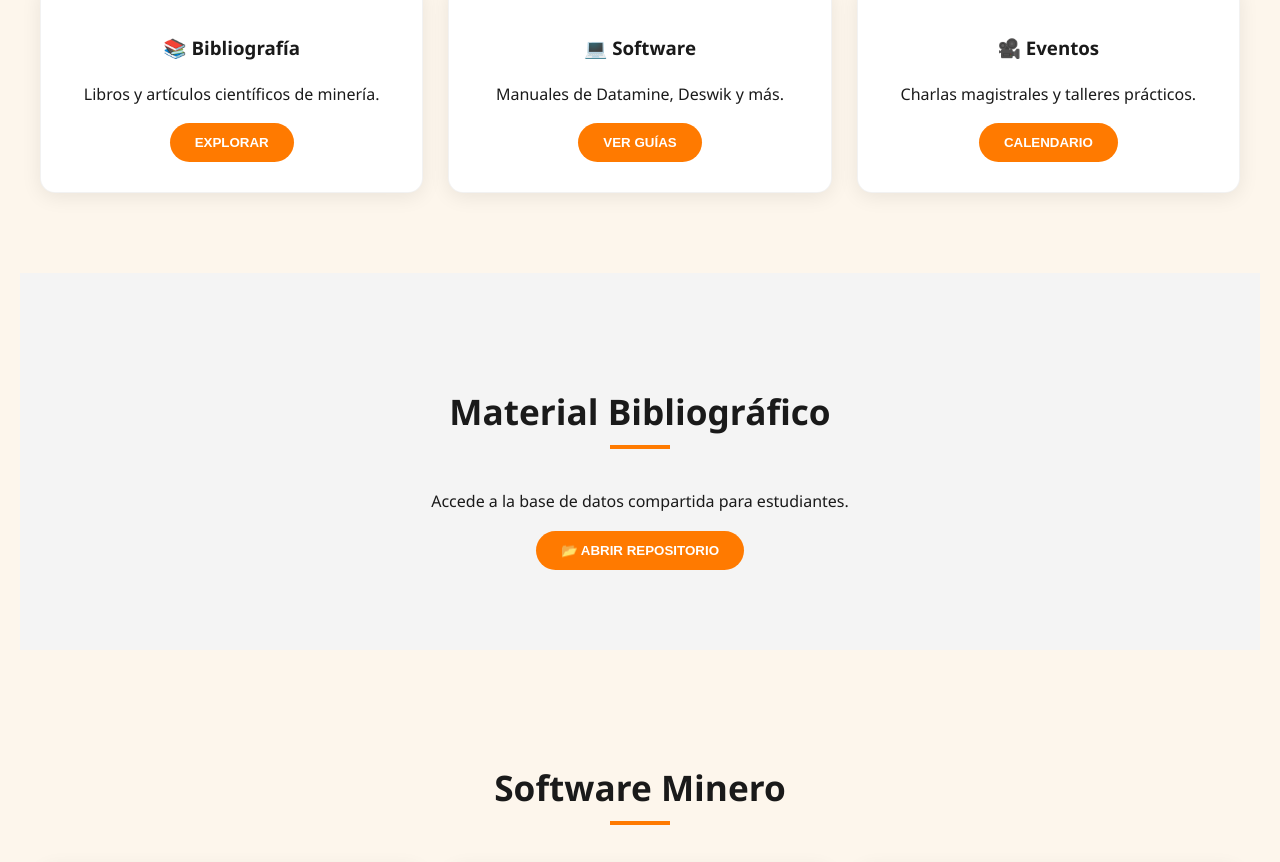
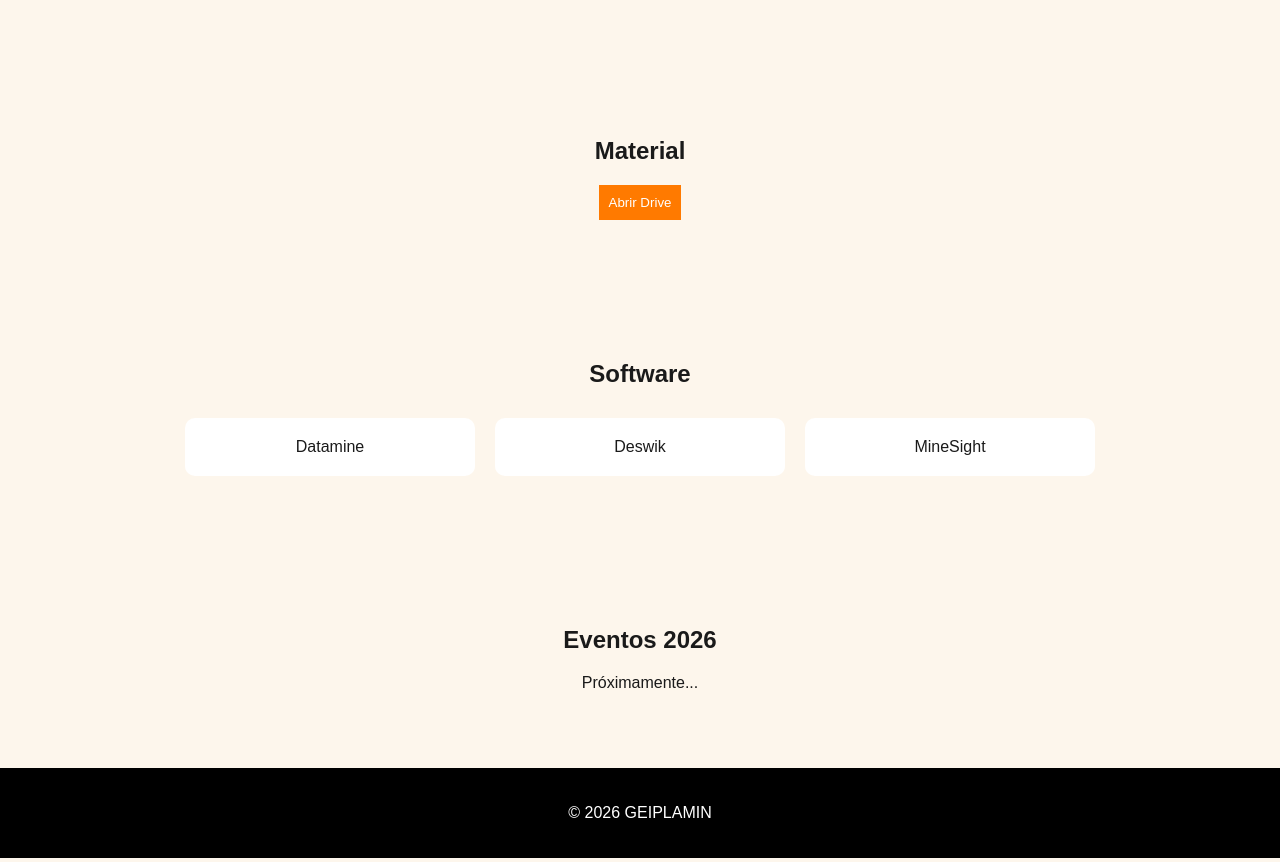
Before and after one commit to angiegutierrez-max/angiegutierrez-max.github.io, a plain HTML site: page index.html in a window 1280 px wide. Shown: the part 547-1409 px from the top of the page. Drawn offline with Linux system fonts and the light colour scheme.

Commit message:
Update index.html

```diff
--- a/index.html
+++ b/index.html
@@ -12,127 +12,66 @@
     --dark: #1a1a1a;
     --light-bg: #fdf6ec;
     --white: #ffffff;
-            --shadow: 0 4px 20px rgba(0,0,0,0.08);
 }
 
 body {
     margin: 0;
-            font-family: 'Segoe UI', Tahoma, Geneva, Verdana, sans-serif;
+    font-family: Arial;
     background: var(--light-bg);
     color: var(--dark);
-            line-height: 1.6;
 }
 
 header {
-            background: linear-gradient(135deg, #000000 0%, #333333 100%);
-            padding: 60px 20px;
+    background: #000;
+    padding: 50px;
     text-align: center;
-            color: var(--white);
-            border-bottom: 5px solid var(--primary);
-        }
-
-        header h1 {
-            margin: 0;
-            font-size: 3rem;
-            letter-spacing: 2px;
+    color: white;
 }
 
 nav {
-            background: rgba(0, 0, 0, 0.9);
-            backdrop-filter: blur(10px);
+    background: #111;
     padding: 15px;
     text-align: center;
-            position: sticky;
-            top: 0;
-            z-index: 1000;
 }
 
 nav a {
-            color: var(--white);
-            margin: 0 15px;
+    color: white;
+    margin: 10px;
     text-decoration: none;
-            font-weight: 600;
-            transition: 0.3s;
-            text-transform: uppercase;
-            font-size: 0.9rem;
-        }
-
-        nav a:hover {
-            color: var(--primary);
 }
 
 section {
-            max-width: 1200px;
-            margin: 0 auto;
-            padding: 80px 20px;
+    padding: 60px 20px;
     text-align: center;
 }
 
-        h2 {
-            font-size: 2.2rem;
-            margin-bottom: 40px;
-            position: relative;
-            padding-bottom: 10px;
-        }
-
-        h2::after {
-            content: '';
-            width: 60px;
-            height: 4px;
-            background: var(--primary);
-            position: absolute;
-            bottom: 0;
-            left: 50%;
-            transform: translateX(-50%);
-        }
-
-        .grid-container {
-            display: grid;
-            grid-template-columns: repeat(auto-fit, minmax(280px, 1fr));
-            gap: 25px;
-            margin-top: 20px;
+.grid {
+    display: flex;
+    flex-wrap: wrap;
+    justify-content: center;
 }
 
 .card {
-            background: var(--white);
-            padding: 30px;
-            border-radius: 15px;
-            box-shadow: var(--shadow);
-            transition: transform 0.3s ease;
-            border: 1px solid rgba(0,0,0,0.05);
-        }
-
-        .card:hover {
-            transform: translateY(-10px);
+    background: white;
+    margin: 10px;
+    padding: 20px;
+    width: 250px;
+    border-radius: 10px;
 }
 
 button {
     background: var(--primary);
     border: none;
-            padding: 12px 25px;
+    padding: 10px;
     color: white;
-            border-radius: 50px;
     cursor: pointer;
-            font-weight: bold;
-            transition: 0.3s;
-            text-transform: uppercase;
-        }
-
-        button:hover {
-            background: var(--primary-dark);
-            transform: scale(1.05);
 }
 
 footer {
-            background: var(--dark);
+    background: black;
     color: white;
-            padding: 40px 20px;
     text-align: center;
-            margin-top: 50px;
-        }
-
-        html {
-            scroll-behavior: smooth;
+    padding: 20px;
 }
 </style>
 </head>
@@ -141,7 +80,7 @@
 
 <header>
 <h1>GEIPLAMIN</h1>
-    <p>Grupo de Estudiantes de Ingeniería de Planeamiento Minero UNMSM</p>
+<p>Grupo de Planeamiento Minero UNMSM</p>
 </header>
 
 <nav>
@@ -153,61 +92,47 @@
 
 <section id="inicio">
 <h2>Bienvenidos</h2>
-    <div class="grid-container">
+
+<div class="grid">
 <div class="card">
 <h3>📚 Bibliografía</h3>
-            <p>Libros y artículos científicos de minería.</p>
-            <button onclick="document.getElementById('recursos').scrollIntoView()">Explorar</button>
+<button onclick="document.getElementById('recursos').scrollIntoView()">Ver</button>
 </div>
+
 <div class="card">
 <h3>💻 Software</h3>
-            <p>Manuales de Datamine, Deswik y más.</p>
-            <button onclick="document.getElementById('software').scrollIntoView()">Ver guías</button>
+<button onclick="document.getElementById('software').scrollIntoView()">Ver</button>
 </div>
+
 <div class="card">
 <h3>🎥 Eventos</h3>
-            <p>Charlas magistrales y talleres prácticos.</p>
-            <button onclick="document.getElementById('eventos').scrollIntoView()">Calendario</button>
+<button onclick="document.getElementById('eventos').scrollIntoView()">Ver</button>
 </div>
 </div>
+
 </section>
 
-<section id="recursos" style="background: #f4f4f4;">
-    <h2>Material Bibliográfico</h2>
-    <p>Accede a la base de datos compartida para estudiantes.</p>
-    <button onclick="window.open('https://drive.google.com')">📂 Abrir Repositorio</button>
+<section id="recursos">
+<h2>Material</h2>
+<button onclick="window.open('https://drive.google.com')">Abrir Drive</button>
 </section>
 
 <section id="software">
-    <h2>Software Minero</h2>
-    <div class="grid-container">
-        <div class="card"><h4>Datamine Studio</h4></div>
-        <div class="card"><h4>Deswik Suite</h4></div>
-        <div class="card"><h4>MineSight</h4></div>
+<h2>Software</h2>
+<div class="grid">
+<div class="card">Datamine</div>
+<div class="card">Deswik</div>
+<div class="card">MineSight</div>
 </div>
 </section>
 
 <section id="eventos">
-    <h2>Calendario 2026</h2>
-    <div class="grid-container">
-        <div class="card">
-            <h3>Abril</h3>
-            <p>Talleres de Planeamiento</p>
-        </div>
-        <div class="card">
-            <h3>Mayo</h3>
-            <p>Visitas Técnicas</p>
-        </div>
-        <div class="card">
-            <h3>Junio</h3>
-            <p>Seminario Internacional</p>
-        </div>
-    </div>
+<h2>Eventos 2026</h2>
+<p>Próximamente...</p>
 </section>
 
 <footer>
-    <p>© 2026 GEIPLAMIN - Universidad Nacional Mayor de San Marcos</p>
-    <p>Facultad de Ingeniería Geológica, Minera, Metalúrgica y Geográfica</p>
+<p>© 2026 GEIPLAMIN</p>
 </footer>
 
 </body>
```
Lines whose indentation alone changed are shown as unchanged.
